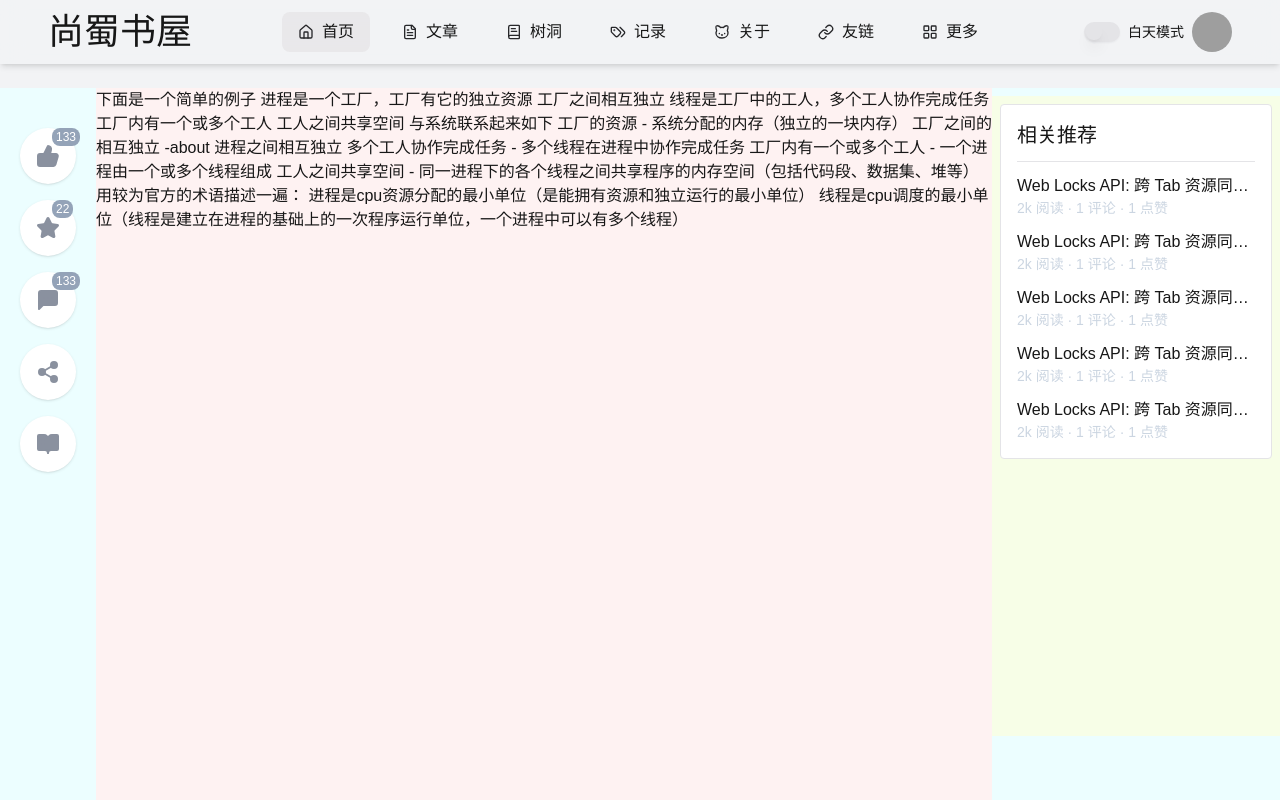
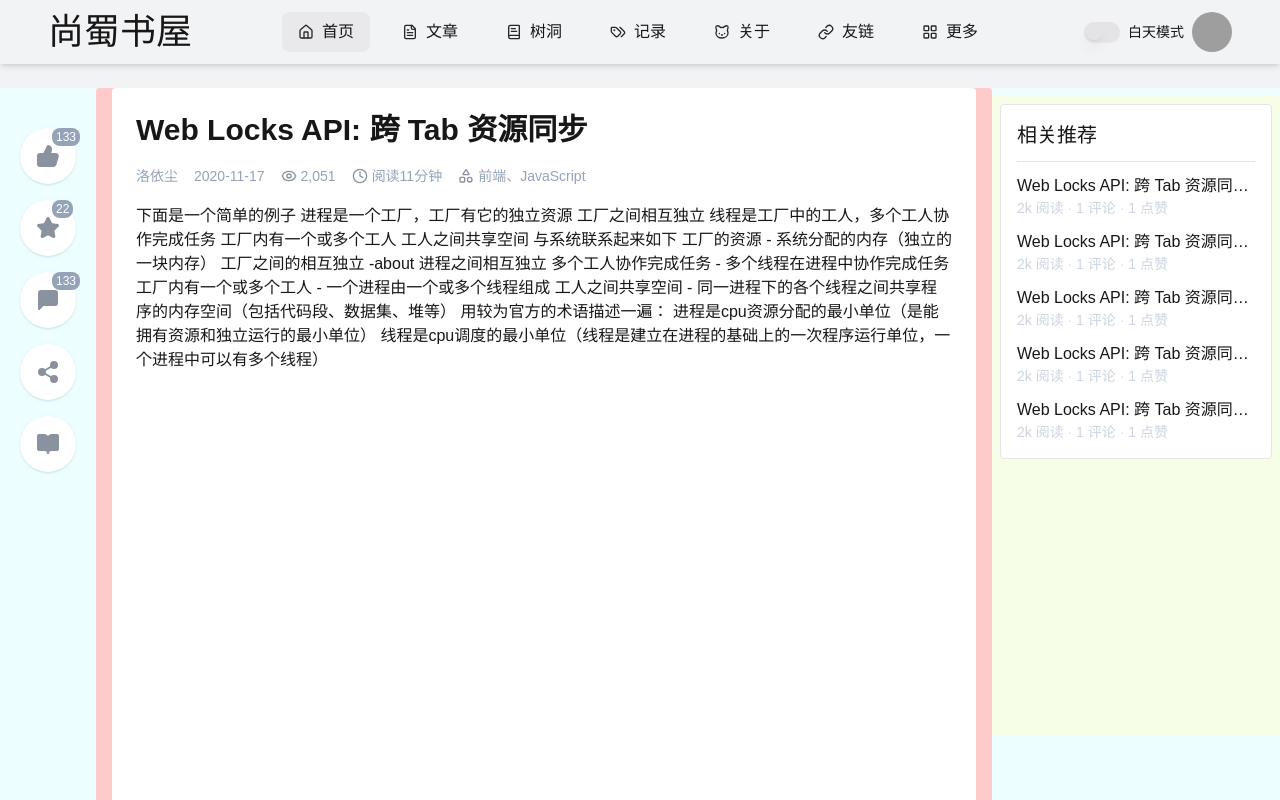
Before and after one commit to RoyDust/my-prts, a Next.js app: page /article/1 in a window 1280 px wide. Shown: the top 800 px of the page. Built offline with nearby package versions, Linux system fonts and the light colour scheme; grey boxes are pictures that could not be loaded; a web font is replaced by a local one.

Commit message:
feat(post): 添加返回顶部按钮并优化文章展示效果

```diff
--- a/src/app/(app)/(home)/article/[id]/_components/post/post.tsx
+++ b/src/app/(app)/(home)/article/[id]/_components/post/post.tsx
@@ -1,19 +1,70 @@
-import React from "react";
+import { Clock, Eye, Shapes } from "lucide-react";
+import React, { useEffect, useState } from "react";
 
 function Post() {
+  const [isVisible, setIsVisible] = useState(false);
+  const scrollToTop = () => {
+    window.scrollTo({ top: 0, behavior: "smooth" });
+  };
+
+  useEffect(() => {
+    const toggleVisibility = () => {
+      if (window.pageYOffset > 300) {
+        setIsVisible(true);
+      } else {
+        setIsVisible(false);
+      }
+    };
+
+    window.addEventListener("scroll", toggleVisibility);
+
+    return () => {
+      window.removeEventListener("scroll", toggleVisibility);
+    };
+  }, []);
+
   return (
-    <div className="h-[100rem] bg-red-50">
-      {" "}
-      下面是一个简单的例子 进程是一个工厂，工厂有它的独立资源 工厂之间相互独立
-      线程是工厂中的工人，多个工人协作完成任务 工厂内有一个或多个工人
-      工人之间共享空间 与系统联系起来如下 工厂的资源 -
-      系统分配的内存（独立的一块内存） 工厂之间的相互独立 -about
-      进程之间相互独立 多个工人协作完成任务 - 多个线程在进程中协作完成任务
-      工厂内有一个或多个工人 - 一个进程由一个或多个线程组成 工人之间共享空间 -
-      同一进程下的各个线程之间共享程序的内存空间（包括代码段、数据集、堆等）
-      用较为官方的术语描述一遍：
-      进程是cpu资源分配的最小单位（是能拥有资源和独立运行的最小单位）
-      线程是cpu调度的最小单位（线程是建立在进程的基础上的一次程序运行单位，一个进程中可以有多个线程）
+    <div className="h-[100rem] rounded-sm bg-red-200 px-4 *:text-base">
+      <div className="flex h-full flex-col gap-4 rounded-sm bg-white p-6">
+        <h1 className="text-3xl font-bold">Web Locks API: 跨 Tab 资源同步</h1>
+        <div className="flex items-center gap-4 text-sm text-slate-400 *:flex *:items-center *:gap-1">
+          <div>洛依尘</div>
+          <div>2020-11-17</div>
+          <div>
+            <Eye className="w-4 text-[#8a919f]" />
+            2,051
+          </div>
+          <div>
+            <Clock className="w-4 text-[#8a919f]" />
+            阅读11分钟
+          </div>
+          <div>
+            <Shapes className="w-4 text-[#8a919f]" />
+            <div>前端、JavaScript</div>
+          </div>
+        </div>
+        <div>
+          下面是一个简单的例子 进程是一个工厂，工厂有它的独立资源
+          工厂之间相互独立 线程是工厂中的工人，多个工人协作完成任务
+          工厂内有一个或多个工人 工人之间共享空间 与系统联系起来如下 工厂的资源
+          - 系统分配的内存（独立的一块内存） 工厂之间的相互独立 -about
+          进程之间相互独立 多个工人协作完成任务 - 多个线程在进程中协作完成任务
+          工厂内有一个或多个工人 - 一个进程由一个或多个线程组成 工人之间共享空间
+          -
+          同一进程下的各个线程之间共享程序的内存空间（包括代码段、数据集、堆等）
+          用较为官方的术语描述一遍：
+          进程是cpu资源分配的最小单位（是能拥有资源和独立运行的最小单位）
+          线程是cpu调度的最小单位（线程是建立在进程的基础上的一次程序运行单位，一个进程中可以有多个线程）
+        </div>
+      </div>
+      {isVisible && (
+        <button
+          onClick={scrollToTop}
+          className="fixed bottom-4 right-4 z-50 rounded-full bg-blue-500 p-3 text-white shadow-lg hover:bg-blue-600 focus:outline-none"
+        >
+          返回顶部
+        </button>
+      )}
     </div>
   );
 }
```
